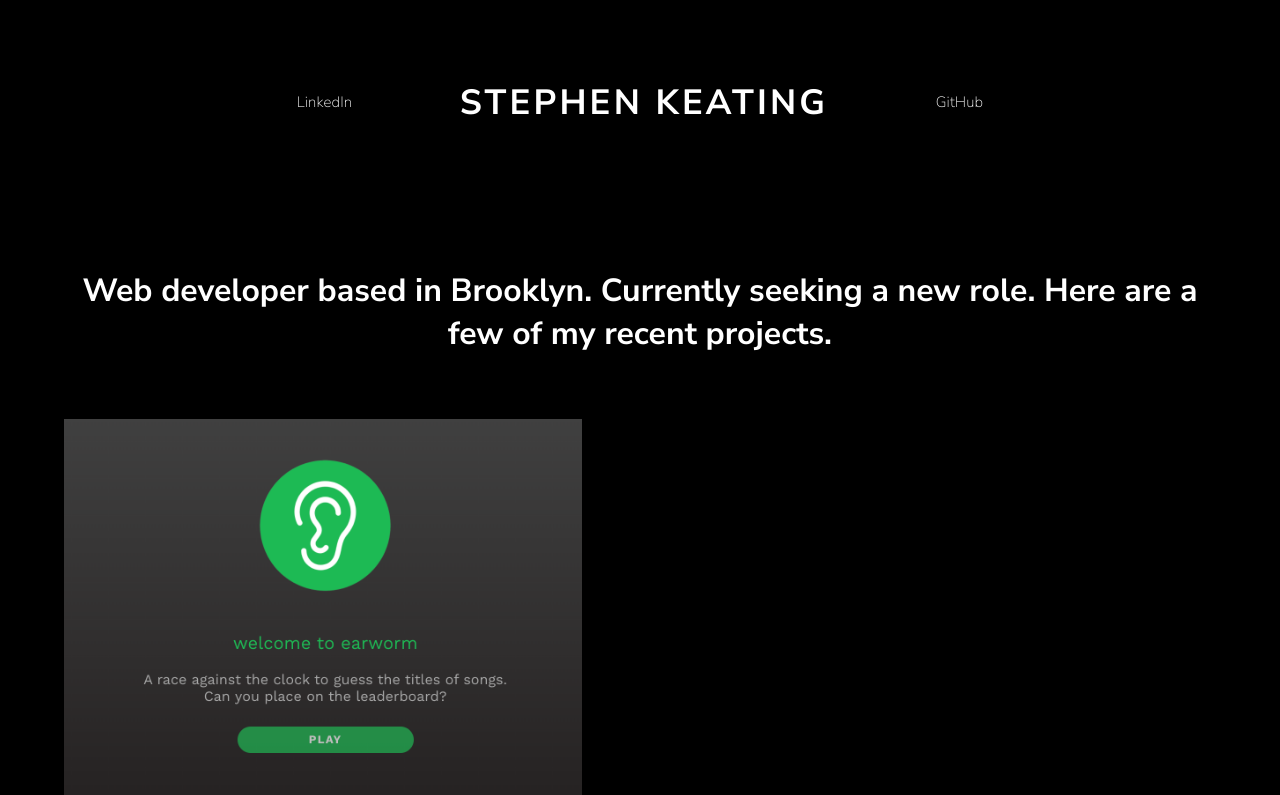
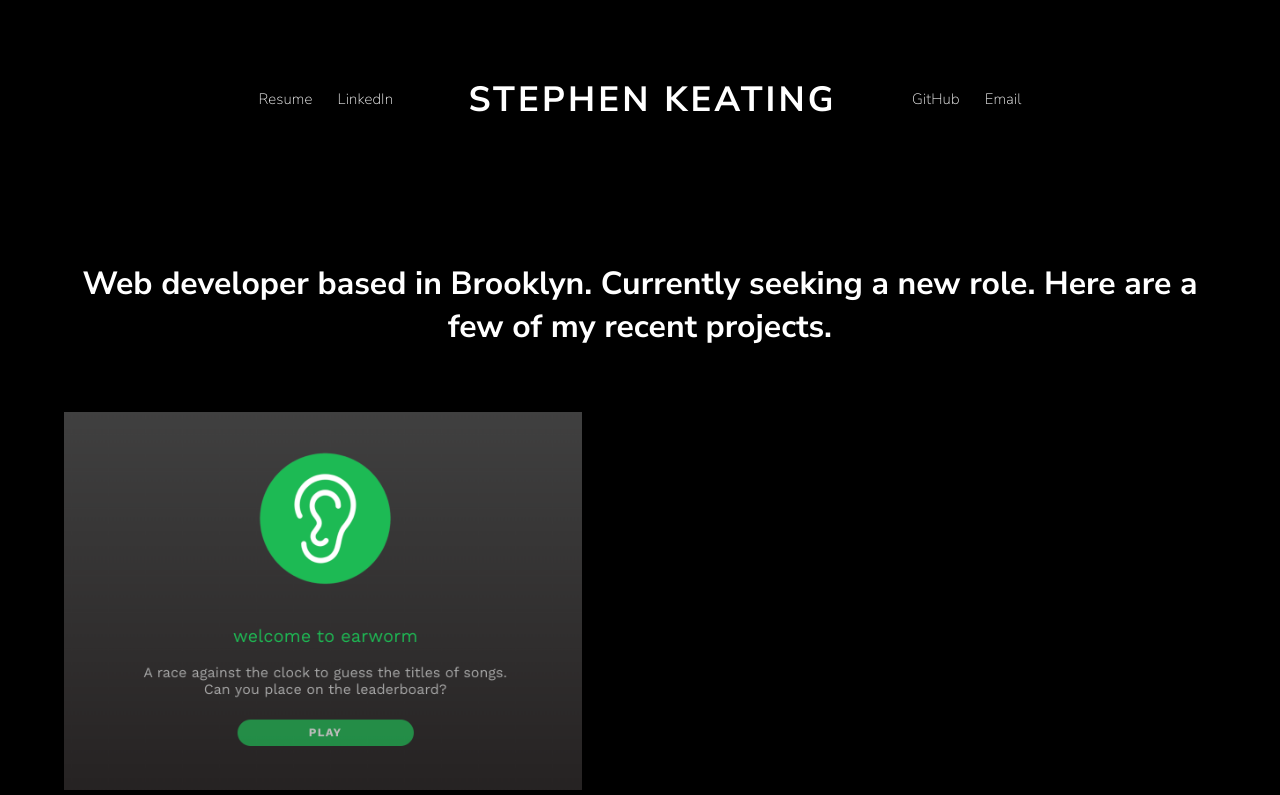
Before and after one commit to stephenkeating/keating-portfolio, a React (Create React App) app: page / in a window 1280 px wide. Shown: the top 795 px of the page. Built offline with nearby package versions, Linux system fonts and the light colour scheme.

Commit message:
added resume and email

```diff
--- a/src/App.css
+++ b/src/App.css
@@ -36,13 +36,13 @@ a:hover {
 }
 
 nav {
-  height: 130px;
+  /* height: 130px; */
   text-align: center;
   display: flex;
   justify-content: center;
   align-items: center;
   align-content: space-between;
-  padding: 8%;
+  padding: 1%;
 }
 
 .nav-title {
@@ -50,7 +50,7 @@ nav {
   font-size: 35px;
   font-weight: bold;
   letter-spacing: .09em;
-  margin: 10%;
+  margin: 5%;
 }
 
 .nav-link {
@@ -59,6 +59,7 @@ nav {
   font-weight: 200;
   font-size: 15px;
   box-sizing: border-box;
+  margin: 1%;
 }
 
 h1 {
@@ -204,4 +205,7 @@ h1 {
     padding-right: 0;
     margin-bottom: 1em;
   }
+  .nav {
+    flex-wrap: wrap;
+  }
 }
--- a/src/Components/Nav.js
+++ b/src/Components/Nav.js
@@ -9,7 +9,10 @@ const Nav = () => {
   //   dispatch(userActions.logoutUser());
   // };
   return (
-    <nav>
+    <nav className='nav'>
+      <div className='nav-link'>
+        <a href="https://learn.co/stephenmk/resume">Resume</a>
+      </div>
       <div className='nav-link'>
         <a href="https://www.linkedin.com/in/stephenmkeating/">LinkedIn</a>
       </div>
@@ -19,11 +22,9 @@ const Nav = () => {
       <div className='nav-link'>
         <a href="https://github.com/stephenkeating/">GitHub</a>
       </div>
-      {/* <Link to="/signup">Signup</Link>
-      <Link to="/login">Login</Link>
-      <Link to="/" onClick={handleLogout}>
-        Logout
-      </Link> */}
+      <div className='nav-link'>
+        <a href="mailto:stephen.keating@gmail.com">Email</a>
+      </div>
     </nav>
   );
 };
```
